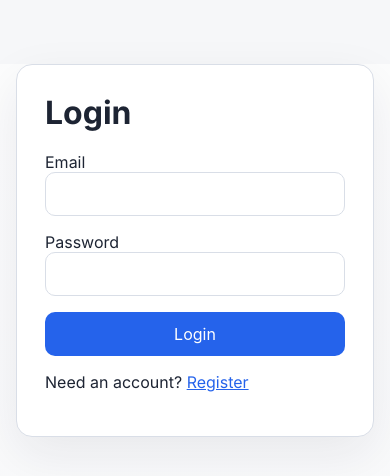
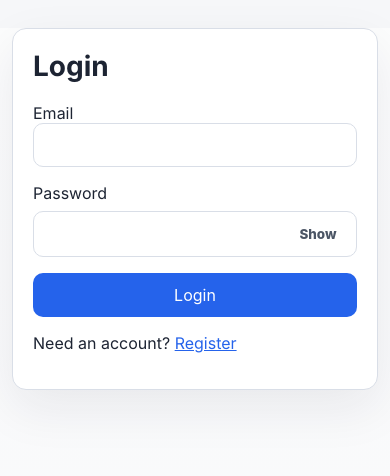
Before and after one commit to raghavsingh08/collaborative-notes-app, a React app in the folder frontend/: page /login in a window 390 px wide. Shown: the top 476 px of the page. Built offline with nearby package versions, Linux system fonts and the light colour scheme; no server answers; the HTML template or start-up script is replaced by a standard one.

Commit message:
added password visibility toggle

```diff
--- /dev/null
+++ b/frontend/src/components/ui/PasswordField.jsx
@@ -0,0 +1,42 @@
+import { useState } from "react"
+
+const PasswordField = ({
+    id,
+    label,
+    value,
+    onChange,
+    autoComplete,
+    minLength,
+    required = true
+}) => {
+    const [isVisible, setIsVisible] = useState(false)
+    const labelText = isVisible ? "Hide password" : "Show password"
+
+    return (
+        <div className="password-field-group">
+            <label htmlFor={id}>{label}</label>
+            <div className="password-field">
+                <input
+                    id={id}
+                    type={isVisible ? "text" : "password"}
+                    value={value}
+                    onChange={onChange}
+                    autoComplete={autoComplete}
+                    minLength={minLength}
+                    required={required}
+                />
+                <button
+                    className="password-toggle"
+                    type="button"
+                    onClick={() => setIsVisible((currentValue) => !currentValue)}
+                    aria-label={labelText}
+                    title={labelText}
+                >
+                    {isVisible ? "Hide" : "Show"}
+                </button>
+            </div>
+        </div>
+    )
+}
+
+export default PasswordField
--- a/frontend/src/index.css
+++ b/frontend/src/index.css
@@ -79,6 +79,7 @@ body {
     margin: 0;
     min-width: 320px;
     min-height: 100vh;
+    overflow-x: hidden;
     background:
         linear-gradient(180deg, var(--body-gradient-start), var(--body-gradient-end)),
         var(--bg);
@@ -114,6 +115,55 @@ textarea {
     transition: border-color 160ms ease, box-shadow 160ms ease, background 160ms ease;
 }
 
+.password-field-group {
+    display: grid;
+    gap: 8px;
+}
+
+.password-field {
+    display: grid;
+    grid-template-columns: minmax(0, 1fr) auto;
+    align-items: center;
+    border: 1px solid var(--border);
+    border-radius: 10px;
+    background: var(--input-bg);
+    transition: border-color 160ms ease, box-shadow 160ms ease, background 160ms ease;
+}
+
+.password-field:focus-within {
+    border-color: var(--accent);
+    box-shadow: 0 0 0 4px var(--ring);
+}
+
+.password-field input {
+    height: 44px;
+    border: 0;
+    background: transparent;
+    box-shadow: none;
+}
+
+.password-field input:focus {
+    box-shadow: none;
+}
+
+.password-toggle {
+    min-width: 64px;
+    min-height: 36px;
+    margin-right: 4px;
+    border: 0;
+    border-radius: 8px;
+    color: var(--muted-strong);
+    background: transparent;
+    font-size: 0.84rem;
+    font-weight: 800;
+}
+
+.password-toggle:hover,
+.password-toggle:focus-visible {
+    color: var(--text);
+    background: var(--surface-soft);
+}
+
 input:focus,
 textarea:focus {
     border-color: var(--accent);
@@ -149,7 +199,7 @@ main:not(.app-shell):not(.editor-shell):not(.settings-shell):not(.home-shell) in
     padding: 0 12px;
 }
 
-main:not(.app-shell):not(.editor-shell):not(.settings-shell):not(.home-shell) button {
+main:not(.app-shell):not(.editor-shell):not(.settings-shell):not(.home-shell) button:not(.password-toggle) {
     min-height: 44px;
     border: 0;
     border-radius: 10px;
@@ -1568,3 +1618,179 @@ main:not(.app-shell):not(.editor-shell):not(.settings-shell):not(.home-shell) bu
         min-height: 0;
     }
 }
+
+@media (max-width: 520px) {
+    main:not(.app-shell):not(.editor-shell):not(.settings-shell):not(.home-shell) {
+        width: min(100% - 24px, 440px);
+        margin: 28px auto;
+        padding: 20px;
+        border-radius: 14px;
+    }
+
+    main:not(.app-shell):not(.editor-shell):not(.settings-shell):not(.home-shell) h1 {
+        font-size: 1.75rem;
+    }
+
+    input,
+    textarea,
+    .password-field input {
+        font-size: 1rem;
+    }
+
+    .primary-button,
+    .secondary-button,
+    .danger-button,
+    .ghost-button,
+    .icon-button,
+    .create-note-control button,
+    .password-toggle {
+        min-height: 44px;
+    }
+
+    .home-nav {
+        position: relative;
+        inset: auto;
+        margin-bottom: 34px;
+    }
+
+    .home-brand {
+        padding-left: 0;
+    }
+
+    .home-nav > div {
+        display: grid;
+        grid-template-columns: 1fr 1fr;
+        width: 100%;
+    }
+
+    .hero-copy {
+        padding-top: 0;
+    }
+
+    .hero-description {
+        font-size: 1rem;
+    }
+
+    .hero-actions {
+        display: grid;
+        grid-template-columns: 1fr;
+    }
+
+    .hero-preview {
+        display: none;
+    }
+
+    .home-section {
+        width: min(100% - 28px, 1180px);
+        padding: 48px 0;
+    }
+
+    .section-heading h2 {
+        font-size: 2rem;
+    }
+
+    .sidebar {
+        gap: 16px;
+        padding: 16px;
+    }
+
+    .brand-row {
+        align-items: flex-start;
+    }
+
+    .brand-row h1 {
+        max-width: 220px;
+    }
+
+    .dashboard-header {
+        gap: 14px;
+        margin-bottom: 18px;
+    }
+
+    .note-row {
+        min-height: 0;
+        padding: 16px;
+    }
+
+    .badge {
+        align-self: flex-start;
+    }
+
+    .empty-state {
+        padding: 24px;
+    }
+
+    .editor-toolbar {
+        gap: 12px;
+    }
+
+    .toolbar-left,
+    .toolbar-actions {
+        align-items: stretch;
+        flex-direction: column;
+    }
+
+    .toolbar-actions > button,
+    .toolbar-left > button,
+    .save-indicator {
+        width: 100%;
+    }
+
+    .save-indicator {
+        justify-content: center;
+    }
+
+    .document-surface {
+        padding: 20px;
+    }
+
+    .title-input {
+        font-size: 2rem;
+    }
+
+    .collaboration-panel {
+        border-radius: 16px;
+    }
+
+    .modal-backdrop {
+        align-items: end;
+        padding: 12px;
+    }
+
+    .modal-card {
+        width: 100%;
+        max-height: calc(100vh - 24px);
+        border-radius: 18px;
+        padding: 18px;
+    }
+
+    .modal-actions,
+    .share-form {
+        display: grid;
+        grid-template-columns: 1fr;
+    }
+
+    .settings-shell {
+        padding: 14px;
+    }
+
+    .settings-header h1 {
+        font-size: 2rem;
+    }
+
+    .settings-card {
+        padding: 14px;
+    }
+
+    .current-profile {
+        gap: 10px;
+    }
+
+    .theme-toggle {
+        width: 100%;
+    }
+
+    .password-field {
+        grid-template-columns: minmax(0, 1fr) 72px;
+    }
+}
--- a/frontend/src/pages/LoginPage.jsx
+++ b/frontend/src/pages/LoginPage.jsx
@@ -1,5 +1,6 @@
 import { useState } from "react"
 import { Link, useNavigate } from "react-router-dom"
+import PasswordField from "../components/ui/PasswordField"
 import { useAuth } from "../context/AuthContext"
 
 const LoginPage = () => {
@@ -41,16 +42,13 @@ const LoginPage = () => {
                     />
                 </div>
 
-                <div>
-                    <label htmlFor="password">Password</label>
-                    <input
-                        id="password"
-                        type="password"
-                        value={password}
-                        onChange={(event) => setPassword(event.target.value)}
-                        required
-                    />
-                </div>
+                <PasswordField
+                    id="password"
+                    label="Password"
+                    value={password}
+                    onChange={(event) => setPassword(event.target.value)}
+                    autoComplete="current-password"
+                />
 
                 {error && <p role="alert">{error}</p>}
 
--- a/frontend/src/pages/RegisterPage.jsx
+++ b/frontend/src/pages/RegisterPage.jsx
@@ -1,5 +1,6 @@
 import { useState } from "react"
 import { Link, useNavigate } from "react-router-dom"
+import PasswordField from "../components/ui/PasswordField"
 import { useAuth } from "../context/AuthContext"
 
 const RegisterPage = () => {
@@ -18,9 +19,6 @@ const RegisterPage = () => {
             await register({ username, email, password })
             navigate("/login")
         } catch (error) {
-
-            console.log("BACKEND ERROR:", error.response?.data)
-
             setError(
                 error.response?.data?.message ||
                 "Unable to create account. Please try again."
@@ -55,16 +53,14 @@ const RegisterPage = () => {
                     />
                 </div>
 
-                <div>
-                    <label htmlFor="password">Password</label>
-                    <input
+                <PasswordField
                     id="password"
-                        type="password"
+                    label="Password"
                     value={password}
                     onChange={(event) => setPassword(event.target.value)}
-                        required
+                    autoComplete="new-password"
+                    minLength="8"
                 />
-                </div>
 
                 {error && <p role="alert">{error}</p>}
 
--- a/frontend/src/pages/SettingsPage.jsx
+++ b/frontend/src/pages/SettingsPage.jsx
@@ -2,6 +2,7 @@ import { useEffect, useState } from "react"
 import { useNavigate } from "react-router-dom"
 import { updatePassword, updateProfile } from "../api/auth.api"
 import { ErrorState } from "../components/ui/AppUI"
+import PasswordField from "../components/ui/PasswordField"
 import { useAuth } from "../context/AuthContext"
 import { useTheme } from "../context/ThemeContext"
 
@@ -215,23 +216,21 @@ const SettingsPage = () => {
                         <h2>Change password</h2>
                     </div>
 
-                    <label htmlFor="old-password">Current password</label>
-                    <input
+                    <PasswordField
                         id="old-password"
-                        type="password"
+                        label="Current password"
                         value={oldPassword}
                         onChange={(event) => setOldPassword(event.target.value)}
-                        required
+                        autoComplete="current-password"
                     />
 
-                    <label htmlFor="new-password">New password</label>
-                    <input
+                    <PasswordField
                         id="new-password"
-                        type="password"
+                        label="New password"
                         value={newPassword}
                         onChange={(event) => setNewPassword(event.target.value)}
+                        autoComplete="new-password"
                         minLength="8"
-                        required
                     />
                     <ErrorState message={passwordError} />
                     {passwordMessage && <div className="notice notice-success" role="status">{passwordMessage}</div>}
```
Lines whose indentation alone changed are shown as unchanged.
